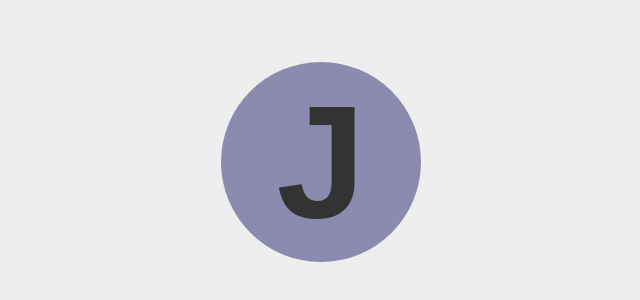
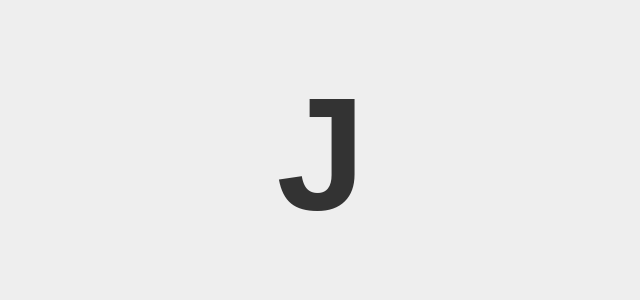
Before and after one commit to adamjc/randalph, a React (Create React App) app: page / in a window 1280 px wide. Shown: the part 238-538 px from the top of the page, without its empty margins (319-959 px from the left). Built offline with nearby package versions, Linux system fonts and the light colour scheme.

Commit message:
Add css bounce anim on click

```diff
--- a/public/index.html
+++ b/public/index.html
@@ -3,6 +3,7 @@
   <head>
     <meta charset="utf-8">
     <link rel="stylesheet" href="https://opensource.keycdn.com/fontawesome/4.7.0/font-awesome.min.css">
+    <link rel="stylesheet" href="https://cdnjs.cloudflare.com/ajax/libs/animate.css/3.5.2/animate.min.css">
     <title></title>
   </head>
   <body>
--- a/src/App.css
+++ b/src/App.css
@@ -18,10 +18,7 @@ h1 {
   user-select: none;
   height: 1.25em;
   width: 1.25em;
-  line-height: 1.25em;
-  border-radius: 50%;
   text-align: center;
-  background-color: #8b8baf;
   color: #333;
   font-size: 10em;
   cursor: pointer;
--- a/src/App.js
+++ b/src/App.js
@@ -5,10 +5,24 @@ import Randalph from './randalph.js'
 const randalph = new Randalph()
 
 class App extends Component {
+  componentDidMount () {
+    window.addEventListener('webkitAnimationEnd mozAnimationEnd MSAnimationEnd oanimationend animationend', this.handleAnim);
+  }
+
   constructor (props) {
     super(props)
-    this.state = { char: randalph.getChar() }
+    this.state = {
+      char: randalph.getChar(),
+      class: "randy animated"
+    }
     this.handleClick = this.handleClick.bind(this);
+    this.handleAnim = this.handleAnim.bind(this);
+  }
+
+  handleAnim () {
+    this.setState(_ => ({
+      class: "randy animated"
+    }))
   }
 
   handleClick () {
@@ -20,6 +34,7 @@ class App extends Component {
     }
 
     this.setState(_ => ({
+      class: "randy animated pulse",
       char: char
     }))
   }
@@ -28,7 +43,7 @@ class App extends Component {
     return (
       <div className="App">
         <div className="App-header">
-          <h1 onClick={this.handleClick} className="randy">{this.state.char}</h1>
+          <h1 onClick={this.handleClick} onAnimationEnd={this.handleAnim} className={this.state.class}>{this.state.char}</h1>
         </div>
       </div>
     );
```
